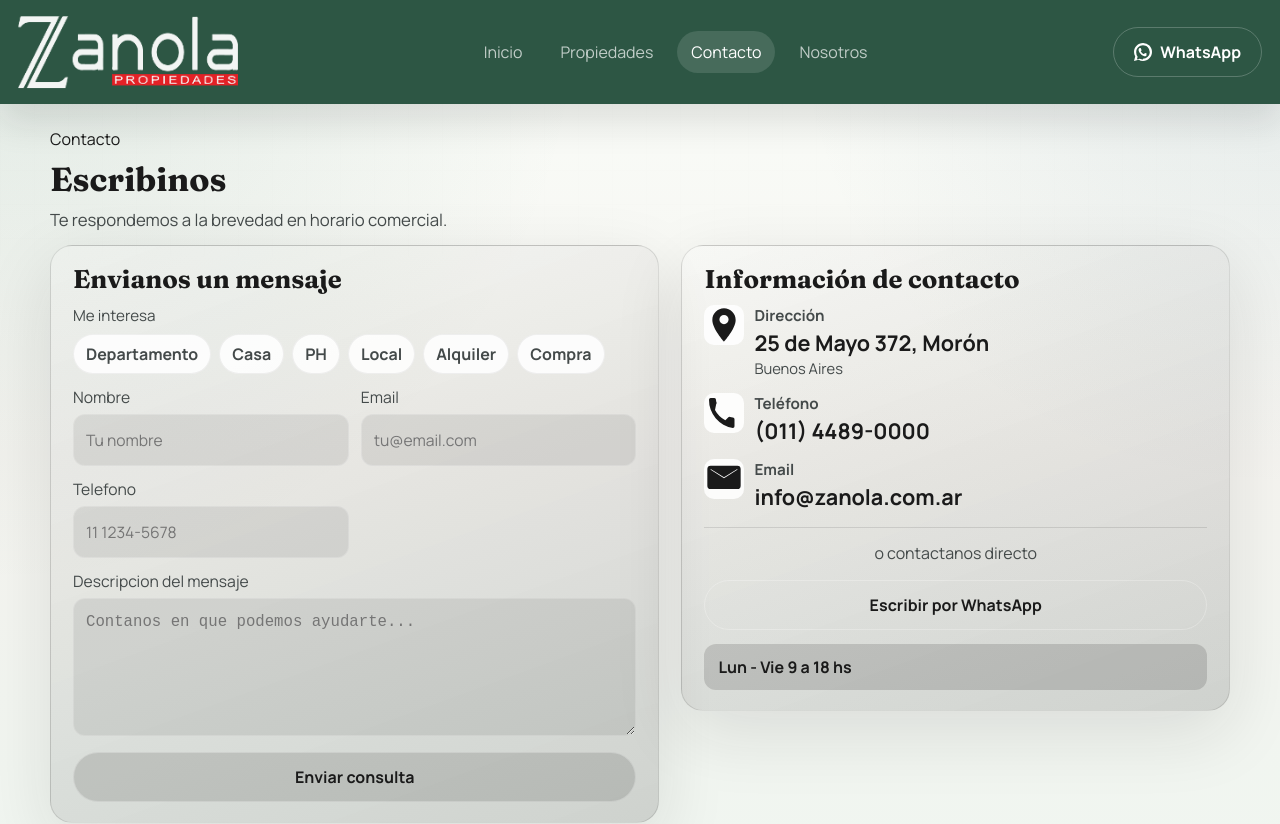
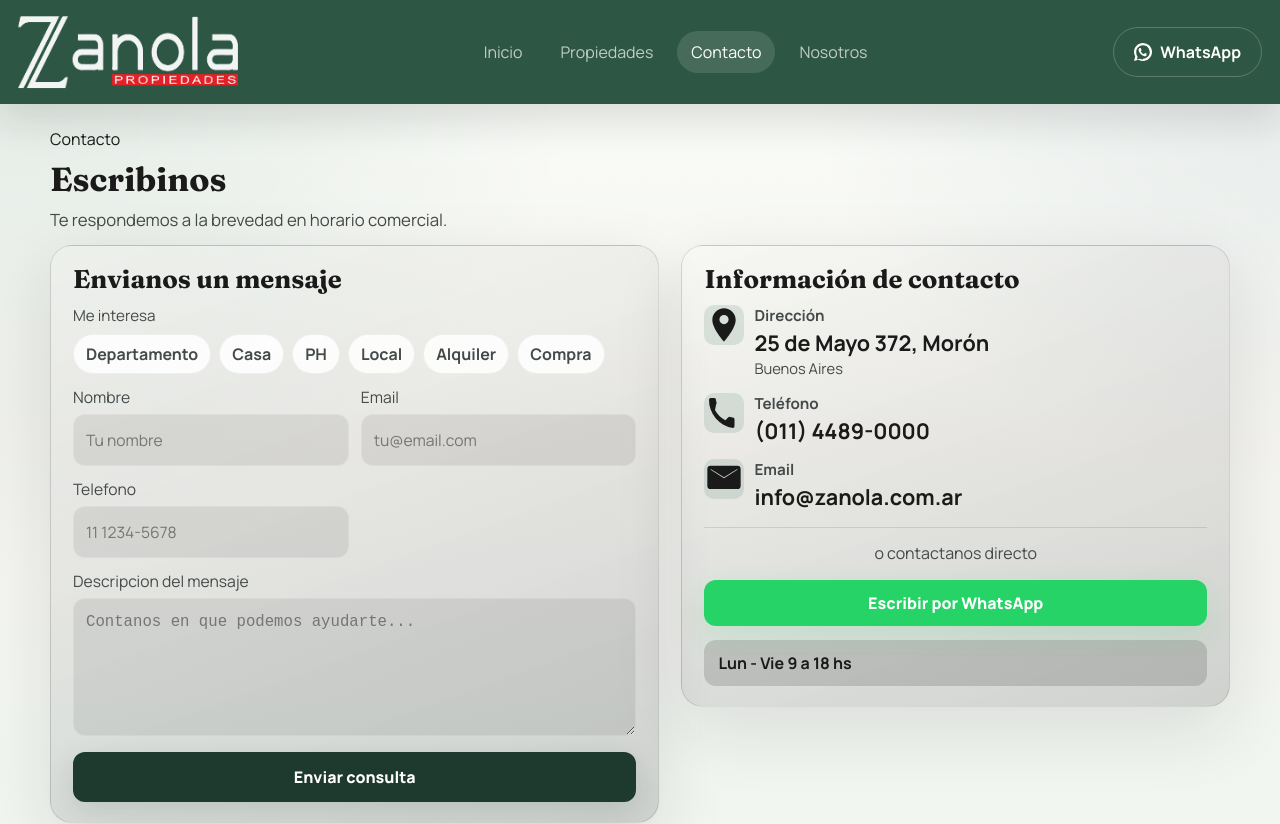
Before and after one commit to InakiFarinas/Inmobiliaria-Zanola, a React (Vite) app: page /contacto in a window 1280 px wide. Shown: the top 824 px of the page. Built offline with nearby package versions, Linux system fonts and the light colour scheme; no server answers.

Commit message:
style(contact): stronger CTAs (WhatsApp green, dark CTA), padding and elevation

```diff
--- a/src/styles/catalog.css
+++ b/src/styles/catalog.css
@@ -606,10 +606,13 @@
 .contact-submit {
 	margin-top: 16px;
 	width: 100%;
-	border: 1px solid rgba(255, 255, 255, 0.25);
-	background: rgba(0, 0, 0, 0.12);
-	color: var(--text);
-	font-weight: 700;
+	border: 0;
+	background: var(--cta-dark);
+	color: var(--blanco);
+	font-weight: 800;
+	padding: 14px 18px;
+	border-radius: 12px;
+	box-shadow: 0 10px 30px rgba(30, 58, 47, 0.14);
 }
 
 /* Interest chips */
@@ -648,7 +651,7 @@
 }
 
 .contact-submit:hover {
-	background: rgba(0, 0, 0, 0.2);
+	filter: brightness(1.05);
 }
 
 .contact-status {
@@ -677,7 +680,7 @@
 	border-radius: 10px;
 	display: inline-grid;
 	place-items: center;
-	background: rgba(255, 255, 255, 0.85);
+	background: var(--accent-soft);
 }
 
 .contact-info-list strong {
@@ -708,9 +711,13 @@
 
 .contact-whatsapp {
 	width: 100%;
-	border: 1px solid rgba(255, 255, 255, 0.25);
-	background: transparent;
-	color: var(--text);
+	border: 0;
+	background: var(--whatsapp);
+	color: var(--blanco);
+	font-weight: 900;
+	padding: 12px 16px;
+	border-radius: 12px;
+	box-shadow: 0 10px 30px rgba(37, 211, 102, 0.14);
 }
 
 .contact-hours {
```
